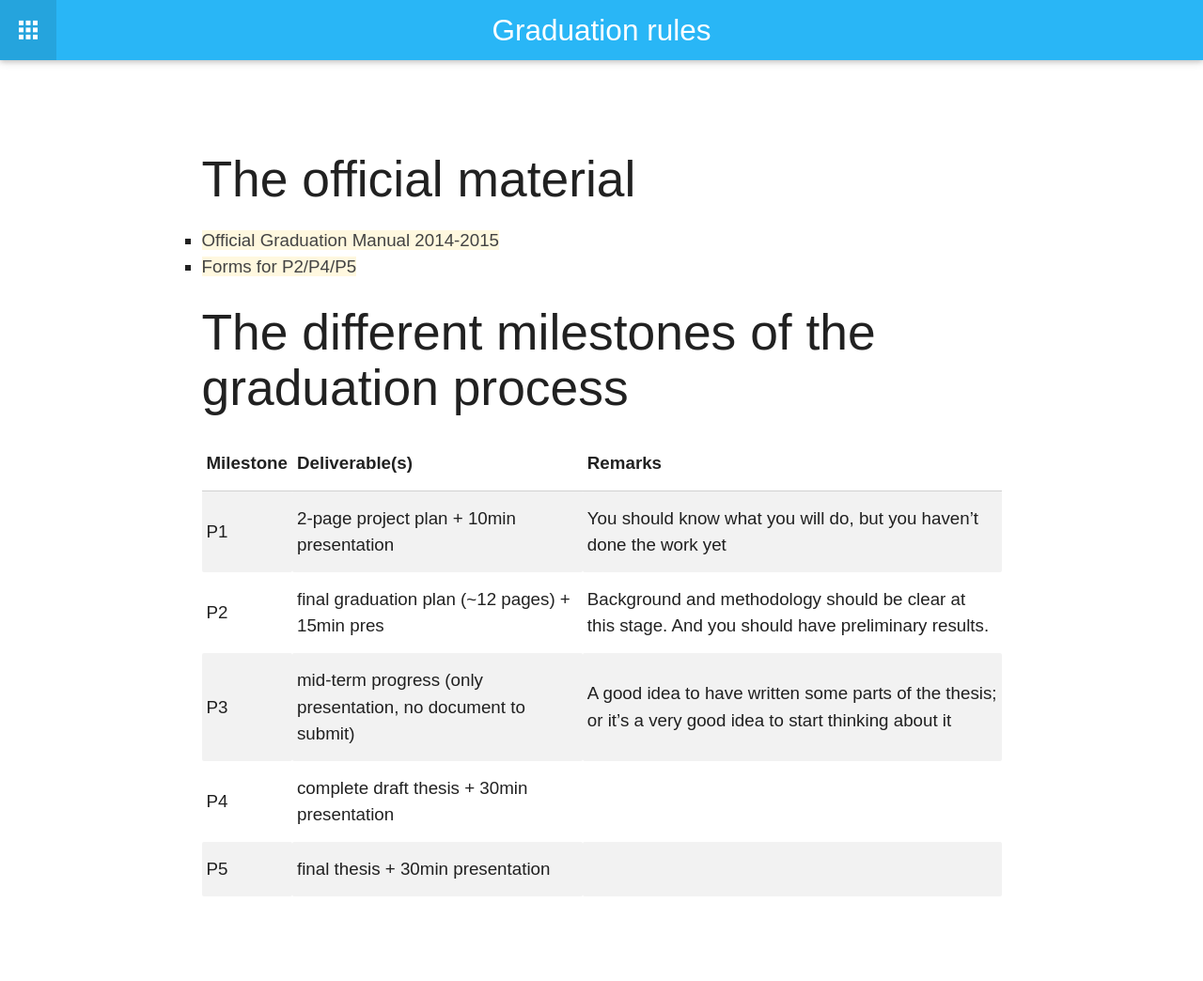
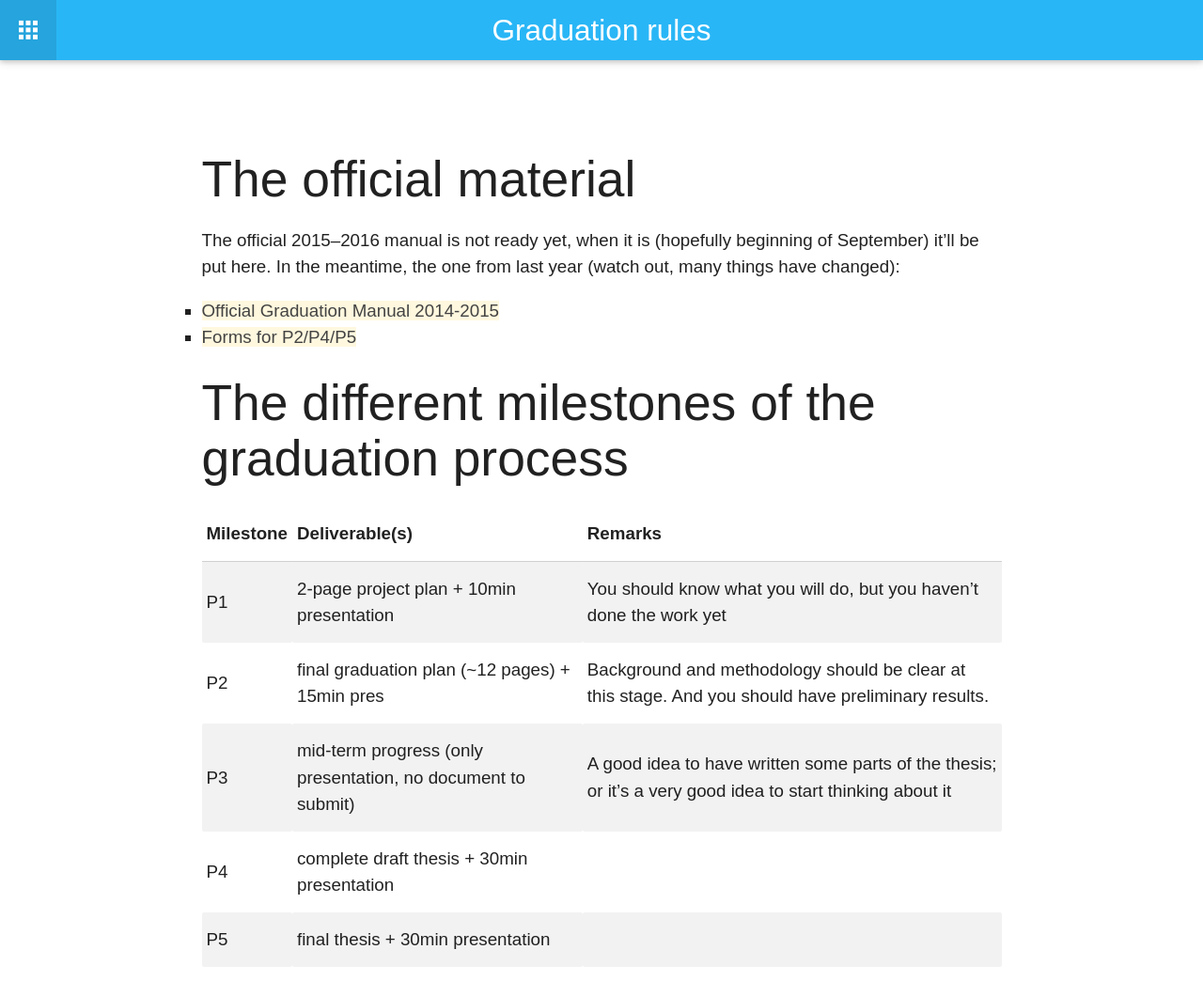
Before and after one commit to tudelft3d/geo2020, a Jekyll site: the page built from rules/index.md, in a window 1280 px wide. Shown: the whole page at 94% size. Built offline with Jekyll 4.4.1, drawn with Linux system fonts in a browser that asks for light colours; nearby versions of some CDN libraries; before the commit the page ends 969 px from its top, so only the background shows below that.

Commit message:
updated to launch officially

```diff
--- a/index.html
+++ b/index.html
@@ -3,7 +3,7 @@ layout: default
 ---
 
 
-<div class="row">
+<!-- <div class="row">
   <div class="col s12 m4 offset-m4">
     <div class="card-panel red darken-1">
       <h5 class="center-align white-text">
@@ -11,7 +11,7 @@ layout: default
       </h5>
     </div>
   </div>
-</div>
+</div> -->
 
 
 <div class="container">
--- a/rules/index.md
+++ b/rules/index.md
@@ -5,6 +5,9 @@ permalink: /rules/
 ---
 
 ## The official material
+
+The official 2015--2016 manual is not ready yet, when it is (hopefully beginning of September) it'll be put here.
+In the meantime, the one from last year (watch out, many things have changed):
 
   - [Official Graduation Manual 2014-2015](http://studenten.tudelft.nl/fileadmin/Files/studentenportal/os/BKspecifiek/Graduation_Manual_Geomatics_2014-2015.pdf)
   - [Forms for P2/P4/P5](http://studenten.tudelft.nl/en/students/faculty-specific/architecture/forms/)
```
Also changed, not shown: coordinator/index.md (+1 -1 lines), faq/index.md (+1 -0 lines), introsession/index.md (+1 -1 lines), tips/index.md (+1 -1 lines).
